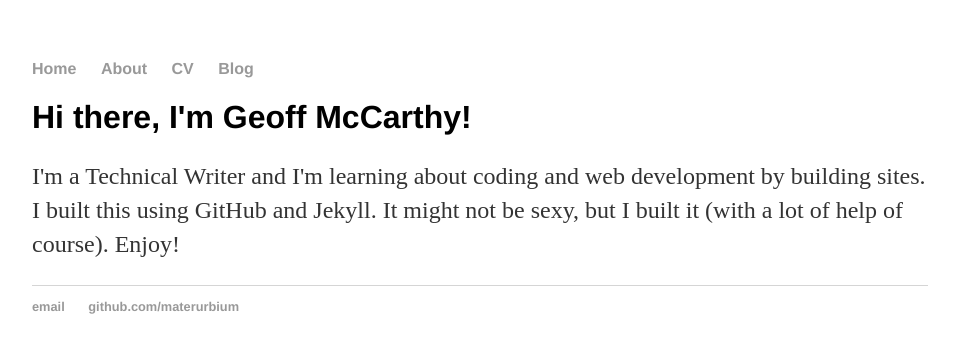
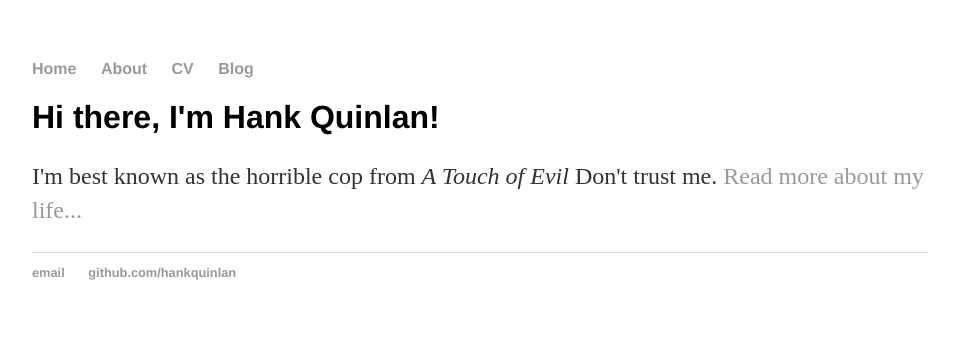
Before and after one commit to materurbium/github.io, a Jekyll site: the page built from index.html, in a window 1280 px wide. Shown: the top 353 px of the page, without its empty margins (160-1119 px from the left). Built offline with Jekyll 4.4.1, drawn with Linux system fonts in a browser that asks for light colours.

Commit message:
Update index.html

```diff
--- a/index.html
+++ b/index.html
@@ -1,30 +1,8 @@
-<!DOCTYPE html>
-<html>
-	<head>
-		<title>Geoff McCarthy, Technical Writer</title>
-		<!-- link to main stylesheet -->
-		<link rel="stylesheet" type="text/css" href="/css/main.css">
-	</head>
-	<body>
-		<nav>
-    		<ul>
-        		<li><a href="/">Home</a></li>
-	        	<li><a href="/about">About</a></li>
-        		<li><a href="/cv">CV</a></li>
-        		<li><a href="/blog">Blog</a></li>
-    		</ul>
-		</nav>
-		<div class="container">
-    		<div class="blurb">
-        		<h1>Hi there, I'm Geoff McCarthy!</h1>
-				<p>I'm a Technical Writer and I'm learning about coding and web development by building sites. I built this using GitHub and Jekyll. It might not be sexy, but I built it (with a lot of help of course). Enjoy!</p>
-    		</div><!-- /.blurb -->
-		</div><!-- /.container -->
-		<footer>
-    		<ul>
-        		<li><a href="mailto:technicalwriterswfl@gmail.com">email</a></li>
-        		<li><a href="https://github.com/materurbium">github.com/materurbium</a></li>
-			</ul>
-		</footer>
-	</body>
-</html>
+---
+layout: default
+title: Hank Quinlan, Horrible Cop
+---
+<div class="blurb">
+	<h1>Hi there, I'm Hank Quinlan!</h1>
+	<p>I'm best known as the horrible cop from <em>A Touch of Evil</em> Don't trust me. <a href="/about">Read more about my life...</a></p>
+</div><!-- /.blurb -->
```
